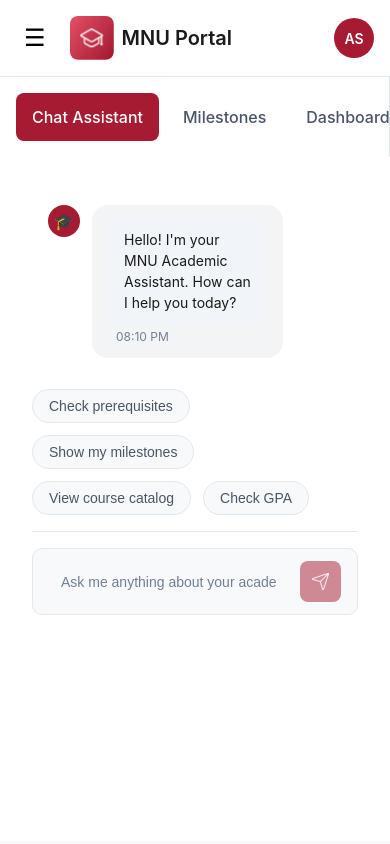
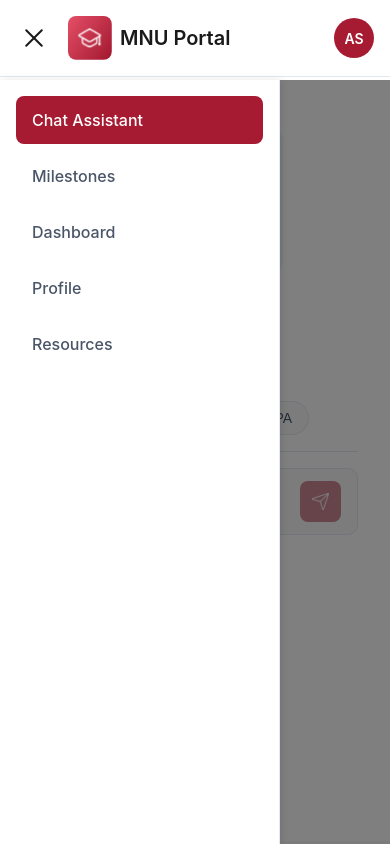
Before and after one commit to MariyamDp/AI-student-advisor, a React (Vite) app in the folder client/: page /chat in a window 390 px wide. Built offline with nearby package versions, Linux system fonts and the light colour scheme; no server answers.

Commit message:
feat: add burger menu in chat assistant

```diff
--- /dev/null
+++ b/client/src/components/burger/BurgerMenu.css
@@ -0,0 +1,50 @@
+.burger-menu {
+  background: none;
+  border: none;
+  cursor: pointer;
+  padding: 0.5rem;
+  border-radius: 0.375rem;
+  display: flex;
+  flex-direction: column;
+  justify-content: center;
+  align-items: center;
+  width: 36px;
+  height: 40px;
+  position: relative;
+}
+
+.burger-line {
+  position: absolute;
+  left: 50%;
+  top: 50%;
+  width: 24px;
+  height: 2px;
+  background-color: var(--text-primary, #000);
+  border-radius: 2px;
+  transform-origin: center;
+  transition: transform 0.4s cubic-bezier(0.65, 0, 0.35, 1), opacity 0.3s ease;
+}
+
+.burger-line:nth-child(1) {
+  transform: translate(-50%, calc(-50% - 8px));
+}
+
+.burger-line:nth-child(2) {
+  transform: translate(-50%, -50%);
+}
+
+.burger-line:nth-child(3) {
+  transform: translate(-50%, calc(-50% + 8px));
+}
+
+.burger-menu.open .burger-line:nth-child(1) {
+  transform: translate(-50%, -50%) rotate(45deg);
+}
+
+.burger-menu.open .burger-line:nth-child(2) {
+  opacity: 0;
+}
+
+.burger-menu.open .burger-line:nth-child(3) {
+  transform: translate(-50%, -50%) rotate(-45deg);
+}
--- /dev/null
+++ b/client/src/components/burger/BurgerMenu.tsx
@@ -0,0 +1,23 @@
+import './BurgerMenu.css';
+
+interface BurgerMenuProps {
+  onClick: () => void;
+  isOpen?: boolean;
+}
+
+const BurgerMenu = ({ onClick, isOpen = false }: BurgerMenuProps) => {
+  return (
+    <button
+      className={`burger-menu ${isOpen ? 'open' : ''}`}
+      onClick={onClick}
+      aria-label="Toggle menu"
+      type="button"
+    >
+      <span className="burger-line"></span>
+      <span className="burger-line"></span>
+      <span className="burger-line"></span>
+    </button>
+  );
+};
+
+export default BurgerMenu;
--- a/client/src/components/chat/ChatHeader.css
+++ b/client/src/components/chat/ChatHeader.css
@@ -13,20 +13,6 @@
   display: flex;
   align-items: center;
   gap: 1rem;
-}
-
-.menu-btn {
-  background: none;
-  border: none;
-  font-size: 1.5rem;
-  cursor: pointer;
-  padding: 0.5rem;
-  border-radius: 0.375rem;
-  transition: background-color 0.2s;
-}
-
-.menu-btn:hover {
-  background-color: #f1f5f9;
 }
 
 .header-logo {
--- a/client/src/components/chat/ChatHeader.tsx
+++ b/client/src/components/chat/ChatHeader.tsx
@@ -1,11 +1,17 @@
 import './ChatHeader.css';
 import LogoIcon from '../../assets/logoIcon.svg';
+import BurgerMenu from '../burger/BurgerMenu';
 
-const ChatHeader = () => {
+interface ChatHeaderProps {
+  onMenuClick: () => void;
+  isSidebarOpen?: boolean;
+}
+
+const ChatHeader = ({ onMenuClick, isSidebarOpen = false }: ChatHeaderProps) => {
   return (
     <header className="chat-header-container">
       <div className="header-left">
-        <button className="menu-btn">☰</button>
+        <BurgerMenu onClick={onMenuClick} isOpen={isSidebarOpen} />
         <div className="header-logo">
           <img src={LogoIcon} alt="Logo" />
           <span className="logo-title">MNU Portal</span>
--- a/client/src/components/chat/Sidebar.css
+++ b/client/src/components/chat/Sidebar.css
@@ -4,6 +4,9 @@
   background: white;
   border-right: 1px solid var(--border-color);
   padding: 2rem 0;
+  transition: transform 0.3s ease-in-out;
+  position: relative;
+  z-index: 100;
 }
 
 .sidebar-nav {
@@ -42,18 +45,56 @@
 
 @media (max-width: 768px) {
   .sidebar {
-    width: 100%;
+    position: fixed;
+    top: 80px;
+    left: 0;
+    height: calc(100vh - 80px);
+    width: 280px;
     padding: 1rem 0;
+    transform: translateX(-100%);
+    box-shadow: 2px 0 8px rgba(0, 0, 0, 0.1);
+    z-index: 1000;
+  }
+
+  .sidebar.open {
+    transform: translateX(0);
   }
 
   .sidebar-nav {
-    flex-direction: row;
-    overflow-x: auto;
+    flex-direction: column;
     padding: 0 1rem;
   }
 
   .nav-item {
     white-space: nowrap;
-    min-width: fit-content;
+    min-width: auto;
   }
 }
+
+/* Desktop: Sidebar can be toggled */
+@media (min-width: 769px) {
+  .sidebar {
+    position: relative;
+    transition: width 0.3s ease-in-out, padding 0.3s ease-in-out, opacity 0.3s ease-in-out;
+    transform: translateX(0);
+    opacity: 1;
+  }
+
+  .sidebar:not(.open) {
+    width: 0 !important;
+    min-width: 0 !important;
+    padding: 0 !important;
+    border-right: none !important;
+    overflow: hidden;
+    opacity: 0;
+    pointer-events: none;
+  }
+
+  .sidebar.open {
+    width: 250px !important;
+    padding: 2rem 0 !important;
+    border-right: 1px solid var(--border-color) !important;
+    opacity: 1;
+    pointer-events: auto;
+  }
+}
--- a/client/src/components/chat/Sidebar.tsx
+++ b/client/src/components/chat/Sidebar.tsx
@@ -9,17 +9,20 @@ interface NavItem {
 
 interface SidebarProps {
   navItems: NavItem[];
+  isOpen: boolean;
+  onClose: () => void;
 }
 
-const Sidebar = ({ navItems }: SidebarProps) => {
+const Sidebar = ({ navItems, isOpen, onClose }: SidebarProps) => {
   return (
-    <aside className="sidebar">
+    <aside className={`sidebar ${isOpen ? 'open' : ''}`}>
       <nav className="sidebar-nav">
         {navItems.map(item => (
           <Link
             key={item.name}
             to={item.path}
             className={`nav-item ${item.active ? 'active' : ''}`}
+            onClick={onClose}
           >
             {item.name}
           </Link>
--- a/client/src/pages/ChatAssistant.css
+++ b/client/src/pages/ChatAssistant.css
@@ -13,9 +13,33 @@
   max-height: calc(100vh - 80px);
 }
 
+/* Sidebar Overlay */
+.sidebar-overlay {
+  display: none;
+}
+
 /* Responsive Design */
 @media (max-width: 768px) {
   .chat-layout {
     flex-direction: column;
+    position: relative;
+  }
+
+  .sidebar-overlay {
+    display: block;
+    position: fixed;
+    top: 80px;
+    left: 0;
+    right: 0;
+    bottom: 0;
+    background-color: rgba(0, 0, 0, 0.5);
+    z-index: 999;
   }
 }
+
+/* Desktop: No overlay needed */
+@media (min-width: 769px) {
+  .sidebar-overlay {
+    display: none;
+  }
+}
--- a/client/src/pages/ChatAssistant.tsx
+++ b/client/src/pages/ChatAssistant.tsx
@@ -15,6 +15,7 @@ import './ChatAssistant.css';
 const ChatAssistant = () => {
   const { messages, isLoading, sendMessage } = useChat();
   const [inputValue, setInputValue] = useState('');
+  const [isSidebarOpen, setIsSidebarOpen] = useState(true);
 
   const handleSendMessage = async () => {
     if (!inputValue.trim() || isLoading) return;
@@ -49,10 +50,23 @@ const ChatAssistant = () => {
 
   return (
     <div className="chat-assistant-page">
-      <ChatHeader />
+      <ChatHeader
+        onMenuClick={() => setIsSidebarOpen(!isSidebarOpen)}
+        isSidebarOpen={isSidebarOpen}
+      />
 
       <div className="chat-layout">
-        <Sidebar navItems={navItems} />
+        <Sidebar
+          navItems={navItems}
+          isOpen={isSidebarOpen}
+          onClose={() => setIsSidebarOpen(false)}
+        />
+        {isSidebarOpen && (
+          <div
+            className="sidebar-overlay"
+            onClick={() => setIsSidebarOpen(false)}
+          />
+        )}
         <CategoriesSection categories={categories} />
         <main className="chat-main">
           <ChatContainer
```
